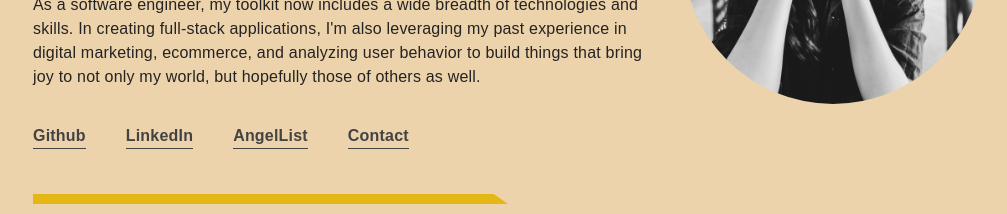
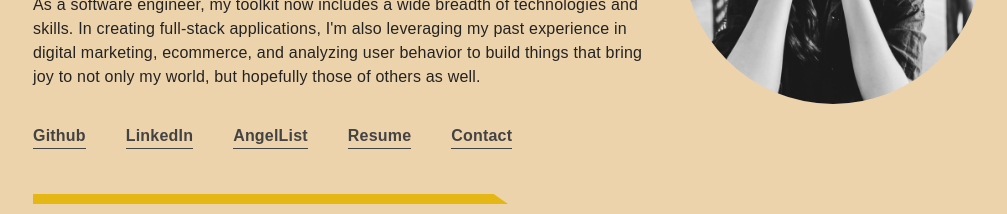
Before and after one commit to christywchen/christychen.com, a React (Create React App) app: page / in a window 1280 px wide. Shown: the part 1380-1594 px from the top of the page, without its empty margins (132-1139 px from the left). Built offline with nearby package versions, Linux system fonts and the light colour scheme; a web font is replaced by a local one.

Commit message:
added resume.

```diff
--- a/src/components/Profile/Profile.js
+++ b/src/components/Profile/Profile.js
@@ -23,6 +23,7 @@ function Profile() {
                             <a href='https://github.com/christywchen' target="_blank" rel="noreferrer noopener" className="anchor__normal">Github</a>
                             <a href='https://www.linkedin.com/in/christywchen' target="_blank" rel="noreferrer noopener" className="anchor__normal">LinkedIn</a>
                             <a href='https://angel.co/u/christy-chen' target="_blank" rel="noreferrer noopener" className="anchor__normal">AngelList</a>
+                            <a href='https://www.christychen.com/Chen_Christy_Resume_2022.pdf' target="_blank" rel="noreferrer noopener" className="anchor__normal">Resume</a>
                             <a href='mailto:christy.w.chen@gmail.com' target="_blank" rel="noreferrer noopener" className="anchor__normal">Contact</a>
                         </div>
                     </div>
```
Also changed, not shown: 1 other file (tests, documents, lock files or other folders).
